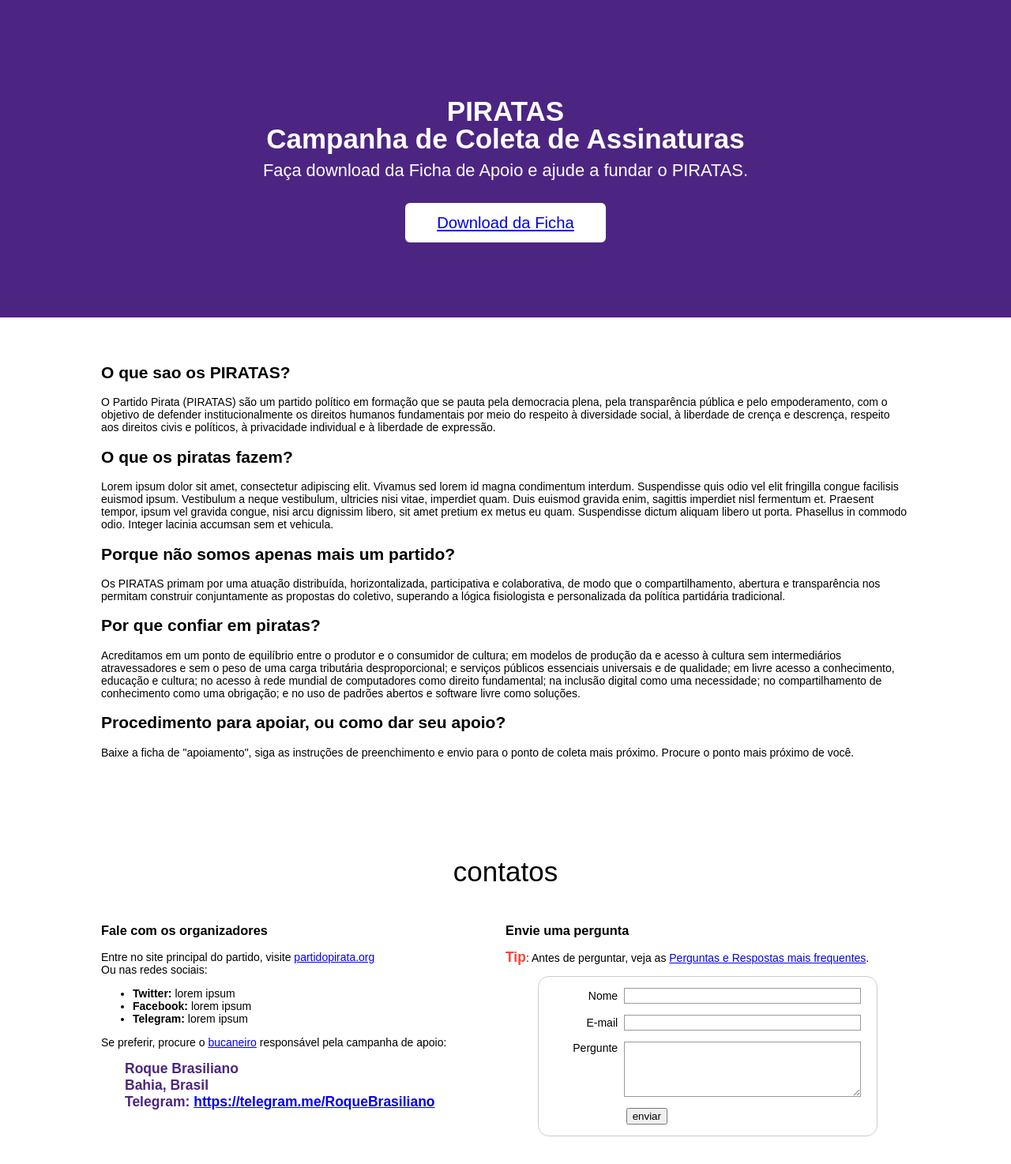
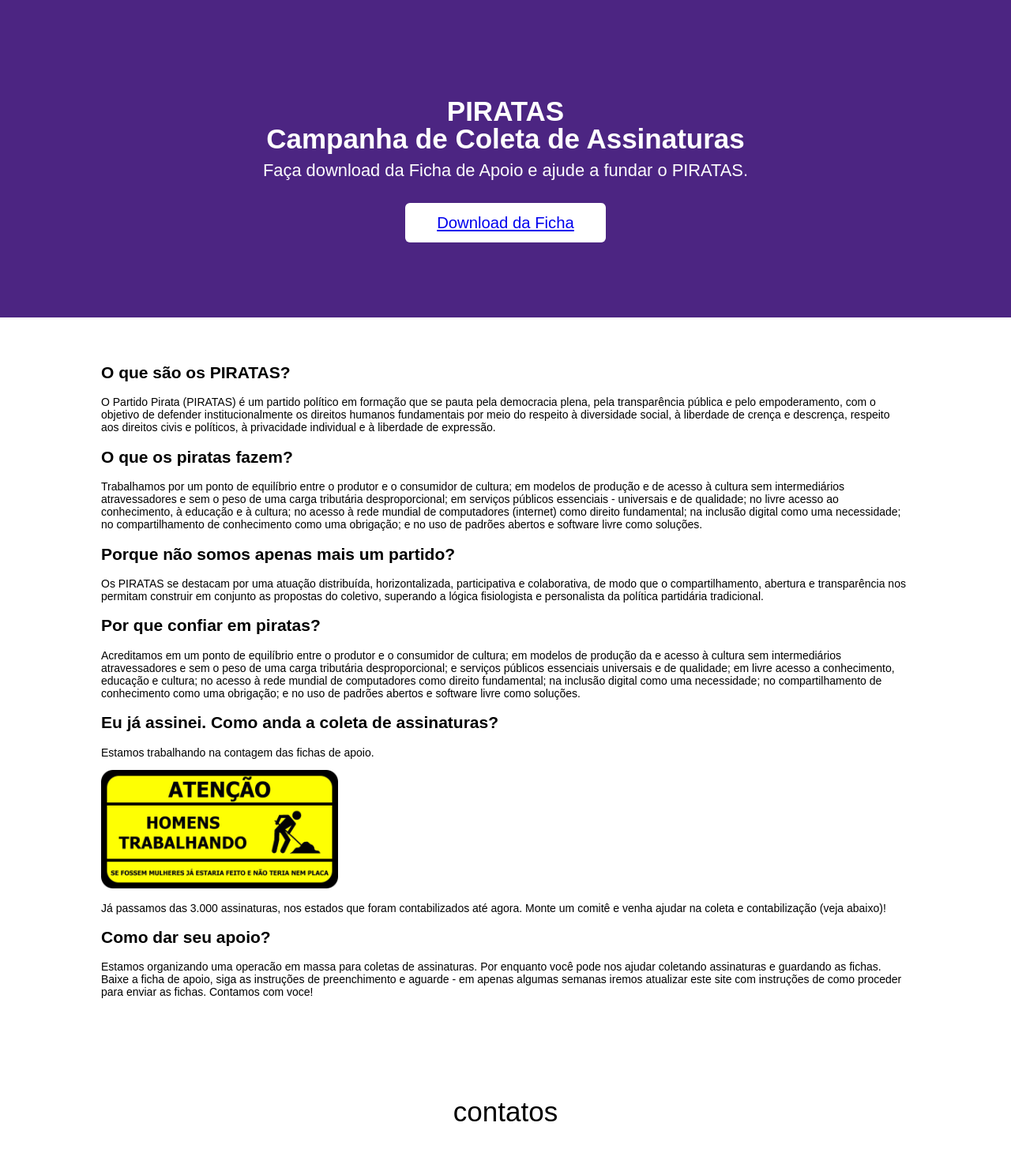
Before and after one commit to carloscosta/apoio-piratas, a Django app: page / in a window 1280 px wide. Shown: the part 69-1543 px from the top of the page at 79% size. Run offline with Django 3.2, Linux system fonts and the light colour scheme; some libraries are stand-ins or nearby versions.

Commit message:
adicionando status da coleta

```diff
--- a/apoio/apoio/templates/apoio/index.html
+++ b/apoio/apoio/templates/apoio/index.html
@@ -15,9 +15,9 @@
     </section>
 
     <section id='quem' layout="h-margin-5 center">
-        <h1>O que sao os PIRATAS?</h1>
+        <h1>O que são os PIRATAS?</h1>
         <p>
-        O Partido Pirata (PIRATAS) são um partido político em formação que se
+        O Partido Pirata (PIRATAS) é um partido político em formação que se
         pauta pela democracia plena, pela transparência pública e pelo
         empoderamento, com o objetivo de defender institucionalmente os direitos
         humanos fundamentais por meio do respeito à diversidade social, à
@@ -29,19 +29,19 @@
         <h1>O que os piratas fazem?</h1>
 
         <p>
-        Lorem ipsum dolor sit amet, consectetur adipiscing elit. Vivamus sed lorem id magna condimentum interdum. Suspendisse quis odio vel elit fringilla congue facilisis euismod ipsum. Vestibulum a neque vestibulum, ultricies nisi vitae, imperdiet quam. Duis euismod gravida enim, sagittis imperdiet nisl fermentum et. Praesent tempor, ipsum vel gravida congue, nisi arcu dignissim libero, sit amet pretium ex metus eu quam. Suspendisse dictum aliquam libero ut porta. Phasellus in commodo odio. Integer lacinia accumsan sem et vehicula.
+        Trabalhamos por um ponto de equilíbrio entre o produtor e o consumidor de cultura; em modelos de produção e de acesso à cultura sem intermediários atravessadores e sem o peso de uma carga tributária desproporcional; em serviços públicos essenciais - universais e de qualidade; no livre acesso ao conhecimento, à educação e à cultura; no acesso à rede mundial de computadores (internet) como direito fundamental; na inclusão digital como uma necessidade; no compartilhamento de conhecimento como uma obrigação; e no uso de padrões abertos e software livre como soluções.
         </p>
 
 
         <h1>Porque não somos apenas mais um partido?</h1>
 
         <p>
-        Os PIRATAS primam por uma atuação distribuída,
+        Os PIRATAS se destacam por uma atuação distribuída,
         horizontalizada, participativa e colaborativa, de modo
         que o compartilhamento, abertura e transparência nos
-        permitam construir conjuntamente as propostas do
+        permitam construir em conjunto as propostas do
         coletivo, superando a lógica fisiologista e
-        personalizada da política partidária tradicional.
+        personalista da política partidária tradicional.
         <p>
 
         <h1>Por que confiar em piratas?</h1>
@@ -62,13 +62,15 @@
         software livre como soluções.
         </p>
 
-        <h1>Procedimento para apoiar, ou como dar seu apoio?</h1>
+        <h1>Eu já assinei. Como anda a coleta de assinaturas?</h1>
+        <p>Estamos trabalhando na contagem das fichas de apoio.</p>
+        <img src="img/omistrabalhando02.jpg" alt="Atenção: homens trabalhando. Se fossem mulheres, já estaria feito e não teria nem placa" width="300">
+        <p>Já passamos das 3.000 assinaturas, nos estados que foram contabilizados até agora. Monte um comitê e venha ajudar na coleta e contabilização (veja abaixo)!</p>
+
+        <h1>Como dar seu apoio?</h1>
 
         <p>
-        Baixe a ficha de "apoiamento", siga as
-        instruções de preenchimento e envio para
-        o ponto de coleta mais próximo. Procure o ponto
-        mais próximo de você.
+        Estamos organizando uma operacão em massa para coletas de assinaturas. Por enquanto você pode nos ajudar coletando assinaturas e guardando as fichas. Baixe a ficha de apoio, siga as instruções de preenchimento e aguarde - em apenas algumas semanas iremos atualizar este site com instruções de como proceder para enviar as fichas. Contamos com voce!
         </p>
 
     </section>
```
Also changed, not shown: apoio/apoio/templates/apoio/img/omistrabalhando02.jpg (added).
